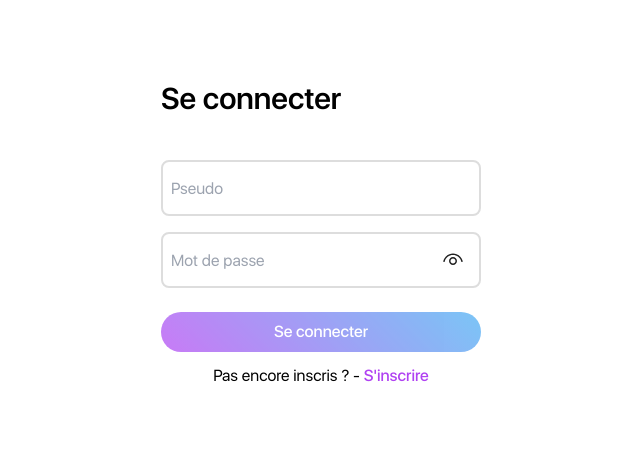
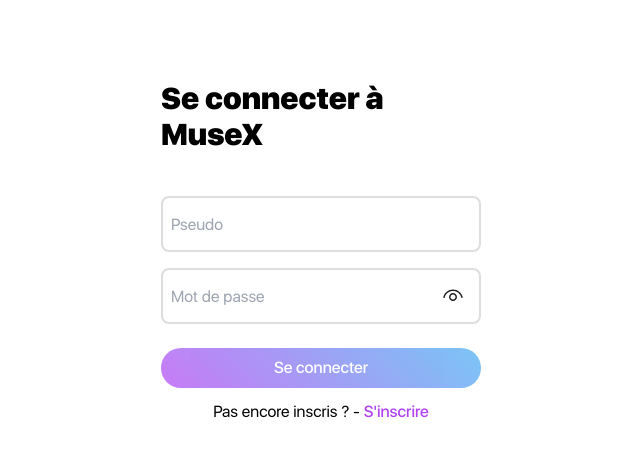
Before and after one commit to DevDams/musix, a Nuxt app: page /login in a window 1280 px wide. Shown: the top 456 px of the page, without its empty margins (319-959 px from the left). Built offline with nearby package versions, Linux system fonts and the light colour scheme.

Commit message:
change title font in login page

```diff
--- a/pages/login/index.vue
+++ b/pages/login/index.vue
@@ -2,7 +2,7 @@
   <div>
     <div class="login">
       <div class="login_form w-80 mx-auto mt-20">
-        <p class="text-3xl font-semibold">Se connecter</p>
+        <p class="text-3xl font-extrabold">Se connecter à <br> MuseX</p>
         <form action="" class="w-full mt-10">
           <div class="pseudo">
             <input
@@ -41,7 +41,10 @@
               @click="showHidePassword"
             />
           </div>
-          <div class="alert text-center mt-3" :class="error ? 'block' : 'hidden'">
+          <div
+            class="alert text-center mt-3"
+            :class="error ? 'block' : 'hidden'"
+          >
             <p class="text-red-500">Pseudo et/ou mot de passe incorrect</p>
           </div>
           <div class="submit_btn mt-6">
@@ -73,11 +76,11 @@ export default {
       pseudo: '',
       password: '',
       submit: false,
-      error: false
+      error: false,
     }
   },
   methods: {
-    login () {},
+    login() {},
     showHidePassword() {
       const passwordField = document.querySelector('#password')
       const eyeHide = document.querySelector('#eye_hide')
@@ -92,7 +95,7 @@ export default {
         eyeHide.style.display = 'none'
       }
     },
-    allowSubmit () {
+    allowSubmit() {
       if (this.pseudo !== '' && this.password !== '') {
         this.submit = true
         console.log('fill')
@@ -103,8 +106,8 @@ export default {
       } else {
         this.submit = false
       }
-    }
-  }
+    },
+  },
 }
 </script>
 
```
